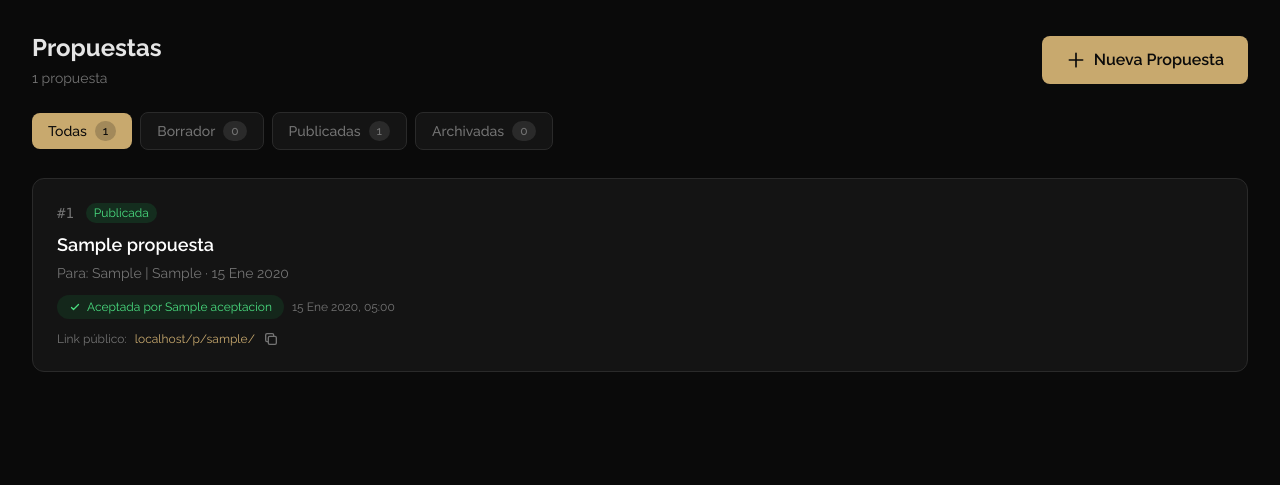
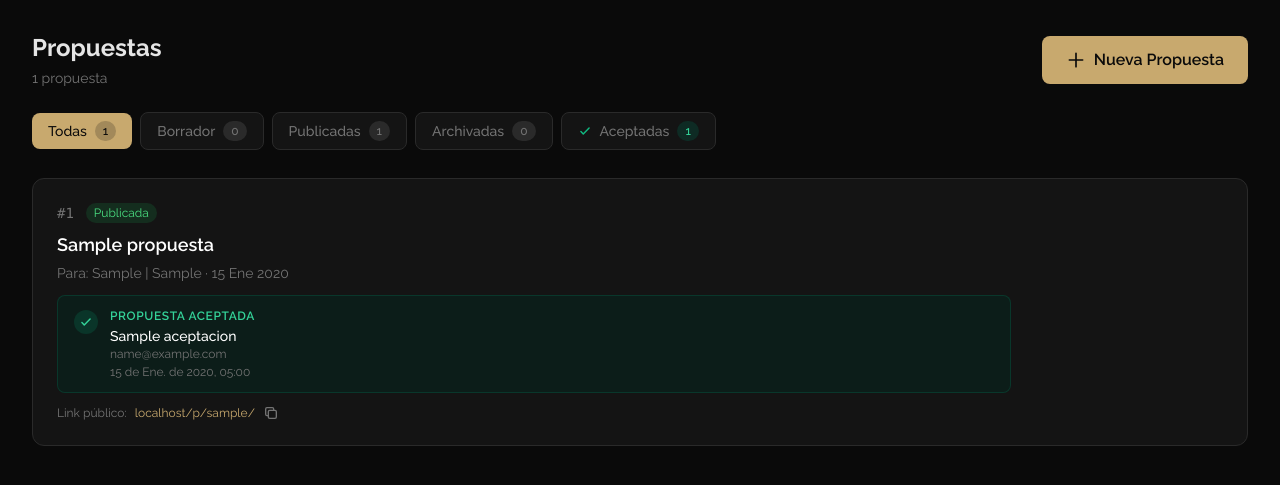
Before and after one commit to juan-cruz23/cntxt-propuestas, a Django app: page /admin-panel/ in a window 1280 px wide. Shown: the part 65-550 px from the top of the page. Run offline with Django 5.2, Linux system fonts and the light colour scheme; a user stored in the database is signed in; tables that the repository leaves empty hold one stand-in row (values such as "Sample post"); some libraries are stand-ins or nearby versions.

Commit message:
Dashboard: banner de aceptación prominente + filtro Aceptadas
Co-Authored-By: Claude Sonnet 4.6 <noreply@anthropic.com>

```diff
--- a/propuestas/views.py
+++ b/propuestas/views.py
@@ -36,11 +36,14 @@ def admin_dashboard(request):
     propuestas = Propuesta.objects.all()
     if estado_filtro in ('borrador', 'publicada', 'archivada'):
         propuestas = propuestas.filter(estado=estado_filtro)
+    elif estado_filtro == 'aceptada':
+        propuestas = propuestas.filter(aceptacion__isnull=False)
     conteos = {
         'todas':    Propuesta.objects.count(),
         'borrador': Propuesta.objects.filter(estado='borrador').count(),
         'publicada': Propuesta.objects.filter(estado='publicada').count(),
         'archivada': Propuesta.objects.filter(estado='archivada').count(),
+        'aceptada': Propuesta.objects.filter(aceptacion__isnull=False).count(),
     }
     return render(request, 'admin_panel/dashboard.html', {
         'propuestas': propuestas,
--- a/templates/admin_panel/dashboard.html
+++ b/templates/admin_panel/dashboard.html
@@ -41,6 +41,15 @@
         <span>Archivadas</span>
         <span class="{% if estado_filtro == 'archivada' %}bg-cntxt-dark/20{% else %}bg-cntxt-border{% endif %} text-xs px-2 py-0.5 rounded-full">{{ conteos.archivada }}</span>
     </a>
+    {% if conteos.aceptada > 0 %}
+    <a href="?estado=aceptada"
+       class="flex items-center space-x-2 px-4 py-2 rounded-lg text-sm font-medium whitespace-nowrap transition
+              {% if estado_filtro == 'aceptada' %}bg-emerald-600 text-white{% else %}bg-cntxt-card border border-cntxt-border text-cntxt-muted hover:text-cntxt-text hover:border-emerald-500/40{% endif %}">
+        <svg class="w-3.5 h-3.5 {% if estado_filtro == 'aceptada' %}text-white{% else %}text-emerald-500{% endif %}" fill="none" stroke="currentColor" viewBox="0 0 24 24"><path stroke-linecap="round" stroke-linejoin="round" stroke-width="2.5" d="M5 13l4 4L19 7"/></svg>
+        <span>Aceptadas</span>
+        <span class="{% if estado_filtro == 'aceptada' %}bg-white/20{% else %}bg-emerald-900/40 text-emerald-400{% endif %} text-xs px-2 py-0.5 rounded-full">{{ conteos.aceptada }}</span>
+    </a>
+    {% endif %}
     {% endwith %}
 </div>
 
@@ -70,12 +79,18 @@
                     &middot; {{ p.fecha_presentacion|date:"d M Y" }}
                 </p>
                 {% if p.aceptacion %}
-                <div class="mt-3 flex items-center space-x-2">
-                    <span class="bg-green-900/30 text-green-400 text-xs px-3 py-1 rounded-full flex items-center space-x-1.5">
-                        <svg class="w-3 h-3" fill="none" stroke="currentColor" viewBox="0 0 24 24"><path stroke-linecap="round" stroke-linejoin="round" stroke-width="2.5" d="M5 13l4 4L19 7"/></svg>
-                        <span>Aceptada por {{ p.aceptacion.nombre }}</span>
-                    </span>
-                    <span class="text-cntxt-muted text-xs">{{ p.aceptacion.fecha|date:"d M Y, H:i" }}</span>
+                <div class="mt-3 flex items-start gap-3 bg-emerald-950/40 border border-emerald-800/40 rounded-lg px-4 py-3">
+                    <div class="mt-0.5 shrink-0 w-6 h-6 bg-emerald-600/20 rounded-full flex items-center justify-center">
+                        <svg class="w-3.5 h-3.5 text-emerald-400" fill="none" stroke="currentColor" viewBox="0 0 24 24"><path stroke-linecap="round" stroke-linejoin="round" stroke-width="2.5" d="M5 13l4 4L19 7"/></svg>
+                    </div>
+                    <div class="min-w-0">
+                        <p class="text-emerald-400 text-xs font-semibold uppercase tracking-wider mb-0.5">Propuesta Aceptada</p>
+                        <p class="text-white text-sm font-medium">{{ p.aceptacion.nombre }}</p>
+                        {% if p.aceptacion.email %}
+                        <p class="text-cntxt-muted text-xs">{{ p.aceptacion.email }}</p>
+                        {% endif %}
+                        <p class="text-cntxt-muted text-xs mt-0.5">{{ p.aceptacion.fecha|date:"d \d\e N \d\e Y, H:i" }}</p>
+                    </div>
                 </div>
                 {% endif %}
                 {% if p.estado == 'publicada' %}
```
